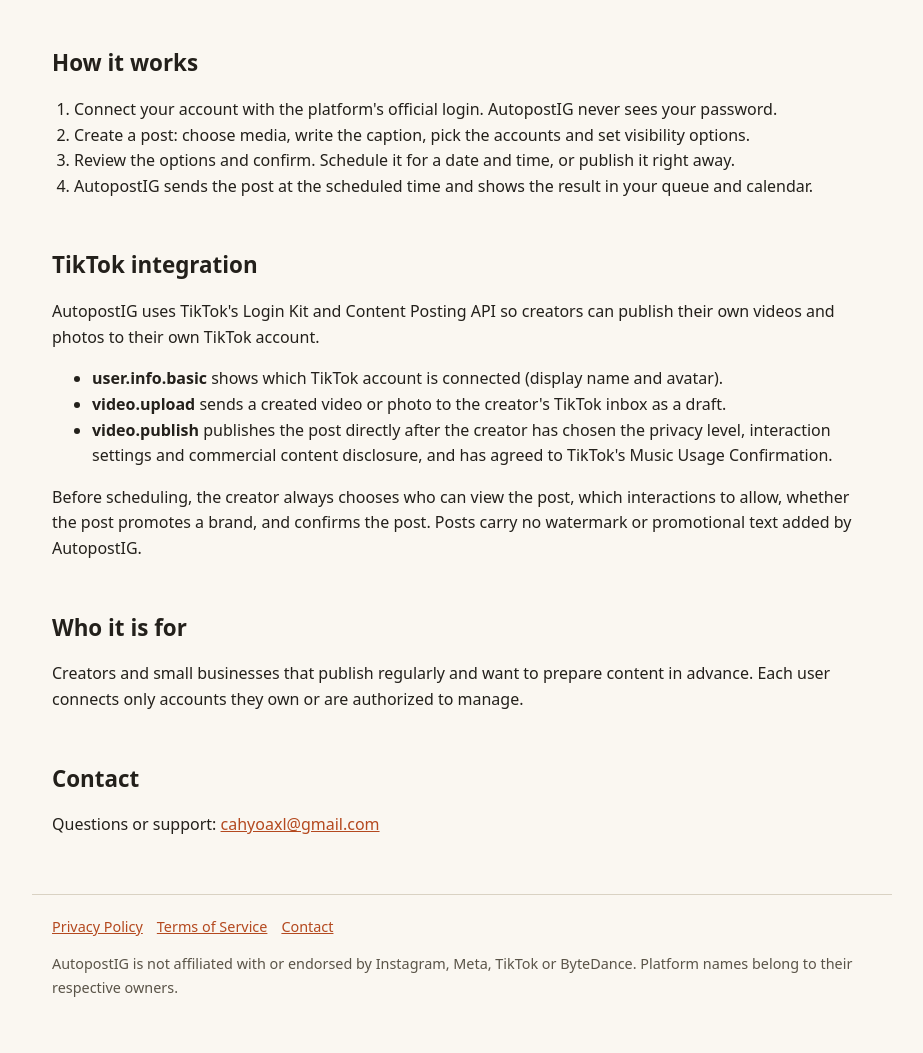
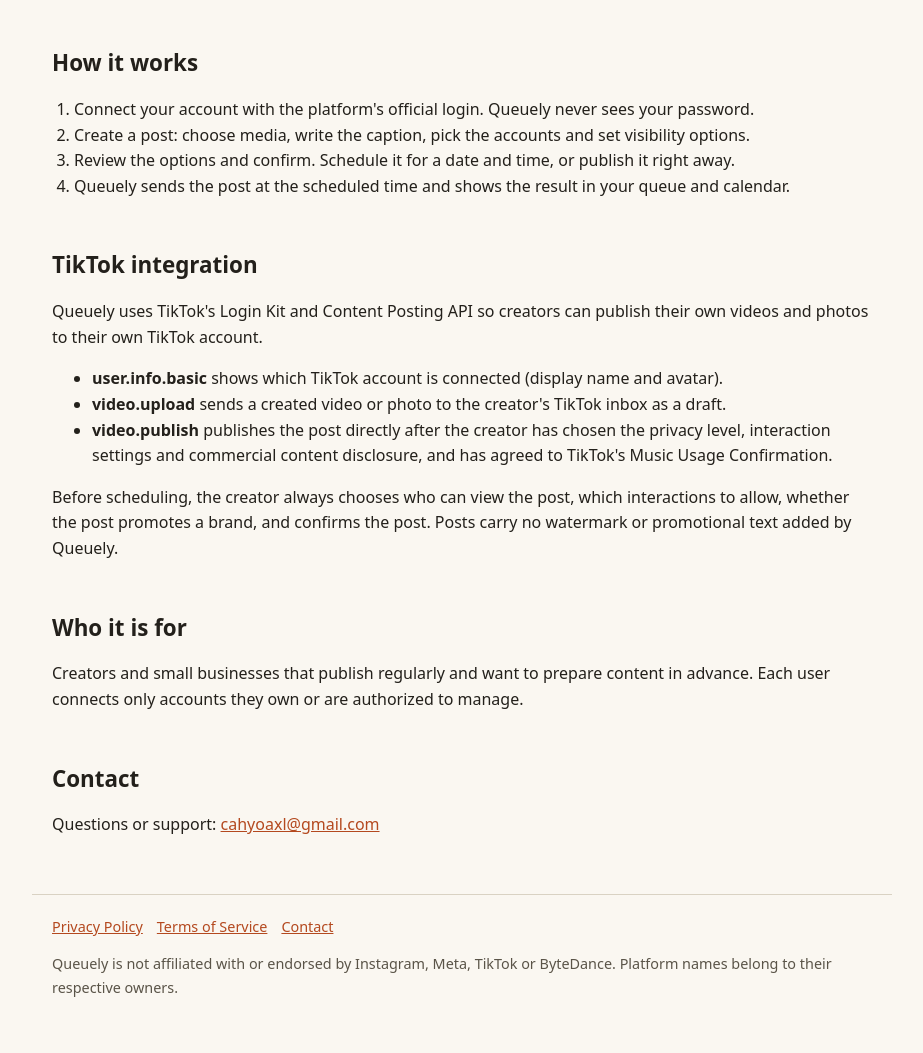
Before and after one commit to FaraCrea/autopostig-legal, a plain HTML site: page index.html in a window 1280 px wide. Shown: the part 769-1822 px from the top of the page, without its empty margins (178-1101 px from the left). Drawn offline with Linux system fonts and the light colour scheme.

Commit message:
Queuely: update index.html

```diff
--- a/index.html
+++ b/index.html
@@ -3,8 +3,8 @@
 <head>
 <meta charset="utf-8">
 <meta name="viewport" content="width=device-width, initial-scale=1">
-<title>AutopostIG - Social media scheduler for creators</title>
-<meta name="description" content="AutopostIG is a desktop scheduling tool for creators and small businesses. Plan once, publish to Instagram, Threads, TikTok and Facebook Pages with each platform's official API.">
+<title>Queuely - Social media scheduler for creators</title>
+<meta name="description" content="Queuely is a desktop scheduling tool for creators and small businesses. Plan once, publish to Instagram, Threads, TikTok and Facebook Pages with each platform's official API.">
 <style>
 :root{--bg:#faf7f1;--fg:#23201b;--muted:#5a5448;--card:#f1ece1;--accent:#b4491f}
 *{box-sizing:border-box}
@@ -28,12 +28,12 @@
 </head>
 <body>
 <header>
-  <strong>AutopostIG</strong>
+  <strong>Queuely</strong>
   <nav><a href="#features">Features</a><a href="#how">How it works</a><a href="#tiktok">TikTok</a><a href="privacy.html">Privacy Policy</a><a href="terms.html">Terms of Service</a></nav>
 </header>
 <main>
   <h1>Plan your content once. Publish everywhere you create.</h1>
-  <p class="lead">AutopostIG is a desktop scheduling tool for content creators, social media managers and small businesses. Write a caption, pick your media, choose the accounts and the time, and AutopostIG publishes for you through each platform's official API.</p>
+  <p class="lead">Queuely is a desktop scheduling tool for content creators, social media managers and small businesses. Write a caption, pick your media, choose the accounts and the time, and Queuely publishes for you through each platform's official API.</p>
 
   <h2 id="features">Features</h2>
   <div class="grid">
@@ -47,20 +47,20 @@
 
   <h2 id="how">How it works</h2>
   <ol>
-    <li>Connect your account with the platform's official login. AutopostIG never sees your password.</li>
+    <li>Connect your account with the platform's official login. Queuely never sees your password.</li>
     <li>Create a post: choose media, write the caption, pick the accounts and set visibility options.</li>
     <li>Review the options and confirm. Schedule it for a date and time, or publish it right away.</li>
-    <li>AutopostIG sends the post at the scheduled time and shows the result in your queue and calendar.</li>
+    <li>Queuely sends the post at the scheduled time and shows the result in your queue and calendar.</li>
   </ol>
 
   <h2 id="tiktok">TikTok integration</h2>
-  <p>AutopostIG uses TikTok's Login Kit and Content Posting API so creators can publish their own videos and photos to their own TikTok account.</p>
+  <p>Queuely uses TikTok's Login Kit and Content Posting API so creators can publish their own videos and photos to their own TikTok account.</p>
   <ul>
     <li><strong>user.info.basic</strong> shows which TikTok account is connected (display name and avatar).</li>
     <li><strong>video.upload</strong> sends a created video or photo to the creator's TikTok inbox as a draft.</li>
     <li><strong>video.publish</strong> publishes the post directly after the creator has chosen the privacy level, interaction settings and commercial content disclosure, and has agreed to TikTok's Music Usage Confirmation.</li>
   </ul>
-  <p>Before scheduling, the creator always chooses who can view the post, which interactions to allow, whether the post promotes a brand, and confirms the post. Posts carry no watermark or promotional text added by AutopostIG.</p>
+  <p>Before scheduling, the creator always chooses who can view the post, which interactions to allow, whether the post promotes a brand, and confirms the post. Posts carry no watermark or promotional text added by Queuely.</p>
 
   <h2>Who it is for</h2>
   <p>Creators and small businesses that publish regularly and want to prepare content in advance. Each user connects only accounts they own or are authorized to manage.</p>
@@ -70,7 +70,7 @@
 </main>
 <footer>
   <a href="privacy.html">Privacy Policy</a><a href="terms.html">Terms of Service</a><a href="mailto:cahyoaxl@gmail.com">Contact</a>
-  <p>AutopostIG is not affiliated with or endorsed by Instagram, Meta, TikTok or ByteDance. Platform names belong to their respective owners.</p>
+  <p>Queuely is not affiliated with or endorsed by Instagram, Meta, TikTok or ByteDance. Platform names belong to their respective owners.</p>
 </footer>
 </body>
 </html>
```
